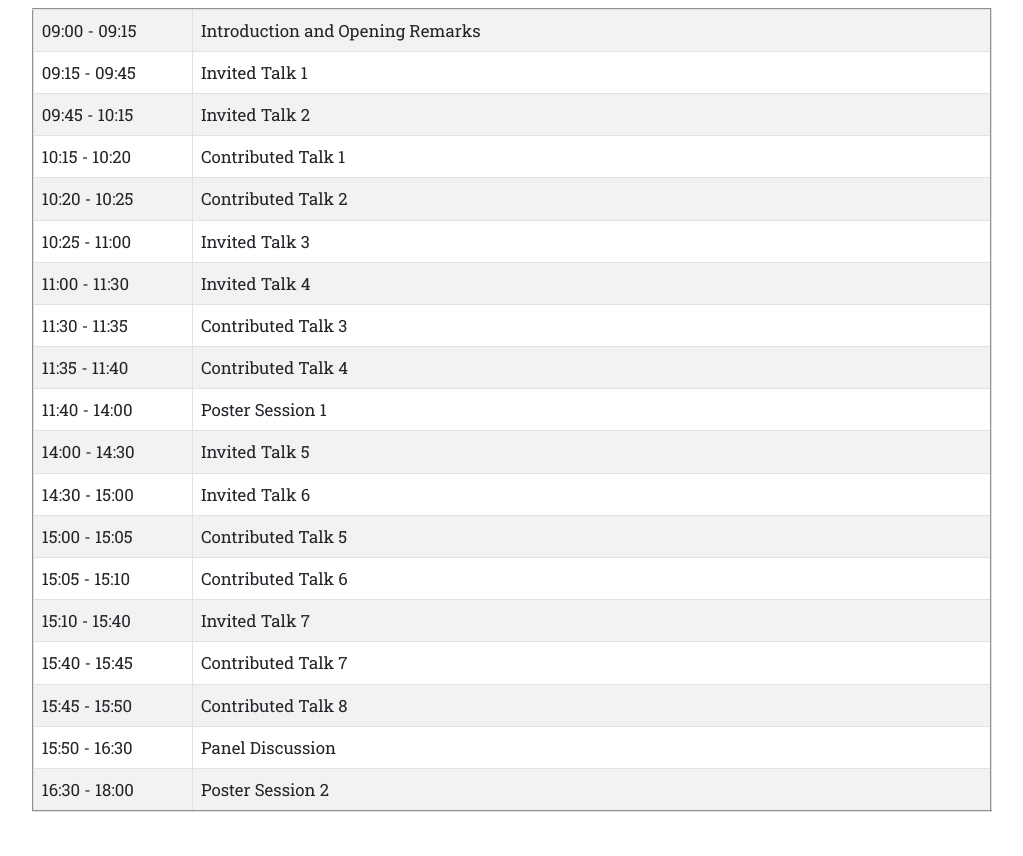
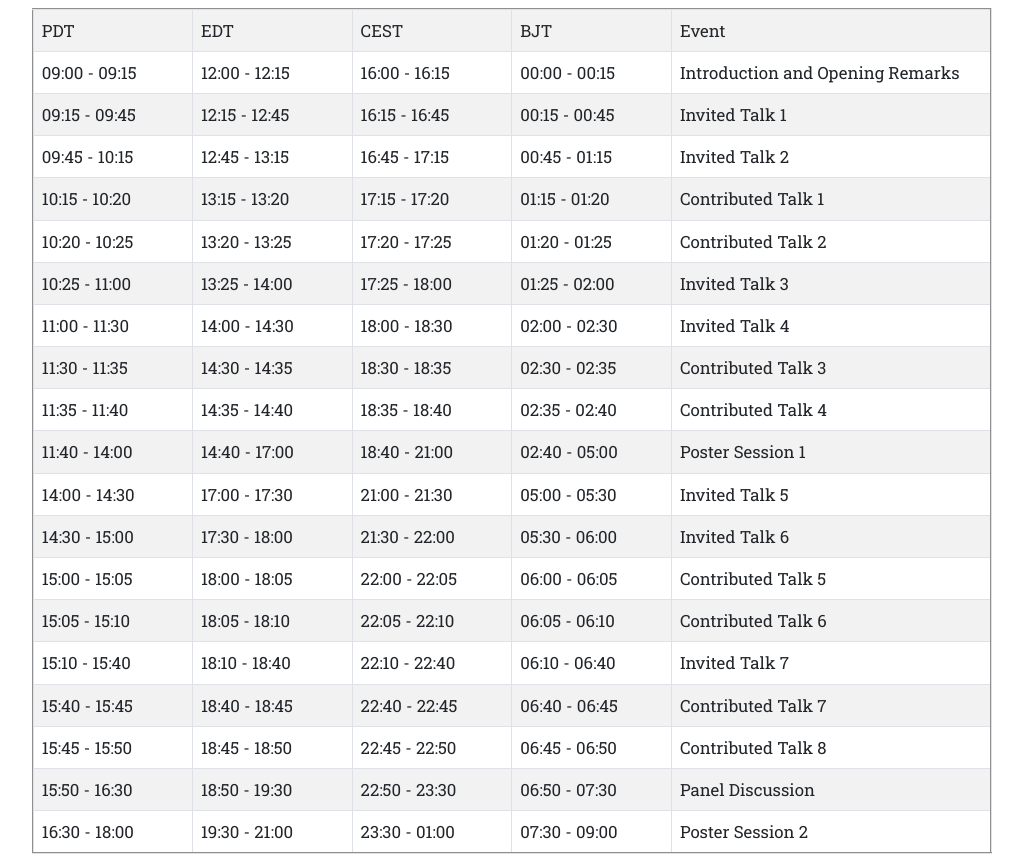
Before and after one commit to pair2struct-workshop/pair2struct-workshop.github.io, a plain HTML site: page index.html in a window 1280 px wide. Shown: the part 2660-3516 px from the top of the page, without its empty margins (141-1164 px from the left). Drawn offline with nearby package versions, Linux system fonts and the light colour scheme.

Commit message:
Update index.html

```diff
--- a/index.html
+++ b/index.html
@@ -143,79 +143,143 @@
                 <div class="row text-justify table-content">
                     <table id="schedule-table" class="table table-striped table-bordered text-left" border="2" cellpadding="2" cellspacing="2">
                         <tr>
-                            <td class="col-lg-2">09:00 - 09:15</td>
+                            <td class="col-lg-2">PDT</td>
+                            <td class="col-lg-2">EDT</td>
+                            <td class="col-lg-2">CEST</td>
+                            <td class="col-lg-2">BJT</td>
+                            <td>Event</td>
+                        </tr>
+                        <tr>
+                            <td>09:00 - 09:15</td>
+                            <td>12:00 - 12:15</td>
+                            <td>16:00 - 16:15</td>
+                            <td>00:00 - 00:15</td>
                             <td>Introduction and Opening Remarks</td>
                         </tr>
                         <tr>
                             <td>09:15 - 09:45</td>
+                            <td>12:15 - 12:45</td>
+                            <td>16:15 - 16:45</td>
+                            <td>00:15 - 00:45</td>
                             <td>Invited Talk 1</td>
                         </tr>
                         <tr>
                             <td>09:45 - 10:15</td>
+                            <td>12:45 - 13:15</td>
+                            <td>16:45 - 17:15</td>
+                            <td>00:45 - 01:15</td>
                             <td>Invited Talk 2</td>
                         </tr>
                         <tr>
                             <td>10:15 - 10:20</td>
+                            <td>13:15 - 13:20</td>
+                            <td>17:15 - 17:20</td>
+                            <td>01:15 - 01:20</td>
                             <td>Contributed Talk 1</td>
                         </tr>
                         <tr>
                             <td>10:20 - 10:25</td>
+                            <td>13:20 - 13:25</td>
+                            <td>17:20 - 17:25</td>
+                            <td>01:20 - 01:25</td>
                             <td>Contributed Talk 2</td>
                         </tr>
                         <tr>
                             <td>10:25 - 11:00</td>
+                            <td>13:25 - 14:00</td>
+                            <td>17:25 - 18:00</td>
+                            <td>01:25 - 02:00</td>
                             <td>Invited Talk 3</td>
                         </tr>
                         <tr>
                             <td>11:00 - 11:30</td>
+                            <td>14:00 - 14:30</td>
+                            <td>18:00 - 18:30</td>
+                            <td>02:00 - 02:30</td>
                             <td>Invited Talk 4</td>
                         </tr>
                         <tr>
                             <td>11:30 - 11:35</td>
+                            <td>14:30 - 14:35</td>
+                            <td>18:30 - 18:35</td>
+                            <td>02:30 - 02:35</td>
                             <td>Contributed Talk 3</td>
                         </tr>
                         <tr>
                             <td>11:35 - 11:40</td>
+                            <td>14:35 - 14:40</td>
+                            <td>18:35 - 18:40</td>
+                            <td>02:35 - 02:40</td>
                             <td>Contributed Talk 4</td>
                         </tr>
                         <tr>
                             <td>11:40 - 14:00</td>
+                            <td>14:40 - 17:00</td>
+                            <td>18:40 - 21:00</td>
+                            <td>02:40 - 05:00</td>
                             <td>Poster Session 1</td>
                         </tr>
                         <tr>
                             <td>14:00 - 14:30</td>
+                            <td>17:00 - 17:30</td>
+                            <td>21:00 - 21:30</td>
+                            <td>05:00 - 05:30</td>
                             <td>Invited Talk 5</td>
                         </tr>
                         <tr>
                             <td>14:30 - 15:00</td>
+                            <td>17:30 - 18:00</td>
+                            <td>21:30 - 22:00</td>
+                            <td>05:30 - 06:00</td>
                             <td>Invited Talk 6</td>
                         </tr>
                         <tr>
                             <td>15:00 - 15:05</td>
+                            <td>18:00 - 18:05</td>
+                            <td>22:00 - 22:05</td>
+                            <td>06:00 - 06:05</td>
                             <td>Contributed Talk 5</td>
                         </tr>
                         <tr>
                             <td>15:05 - 15:10</td>
+                            <td>18:05 - 18:10</td>
+                            <td>22:05 - 22:10</td>
+                            <td>06:05 - 06:10</td>
                             <td>Contributed Talk 6</td>
                         </tr>
                         <tr>
                             <td>15:10 - 15:40</td>
+                            <td>18:10 - 18:40</td>
+                            <td>22:10 - 22:40</td>
+                            <td>06:10 - 06:40</td>
                             <td>Invited Talk 7</td>
                         </tr>
                         <tr>
                             <td>15:40 - 15:45</td>
+                            <td>18:40 - 18:45</td>
+                            <td>22:40 - 22:45</td>
+                            <td>06:40 - 06:45</td>
                             <td>Contributed Talk 7</td>
                         </tr>
                         <tr>
                             <td>15:45 - 15:50</td>
+                            <td>18:45 - 18:50</td>
+                            <td>22:45 - 22:50</td>
+                            <td>06:45 - 06:50</td>
                             <td>Contributed Talk 8</td>
                         </tr>
                         <tr>
                             <td>15:50 - 16:30</td>
+                            <td>18:50 - 19:30</td>
+                            <td>22:50 - 23:30</td>
+                            <td>06:50 - 07:30</td>
                             <td>Panel Discussion</td>
                         </tr>
                         <tr>
                             <td>16:30 - 18:00</td>
+                            <td>19:30 - 21:00</td>
+                            <td>23:30 - 01:00</td>
+                            <td>07:30 - 09:00</td>
                             <td>Poster Session 2</td>
                         </tr>
                     </table>
```
